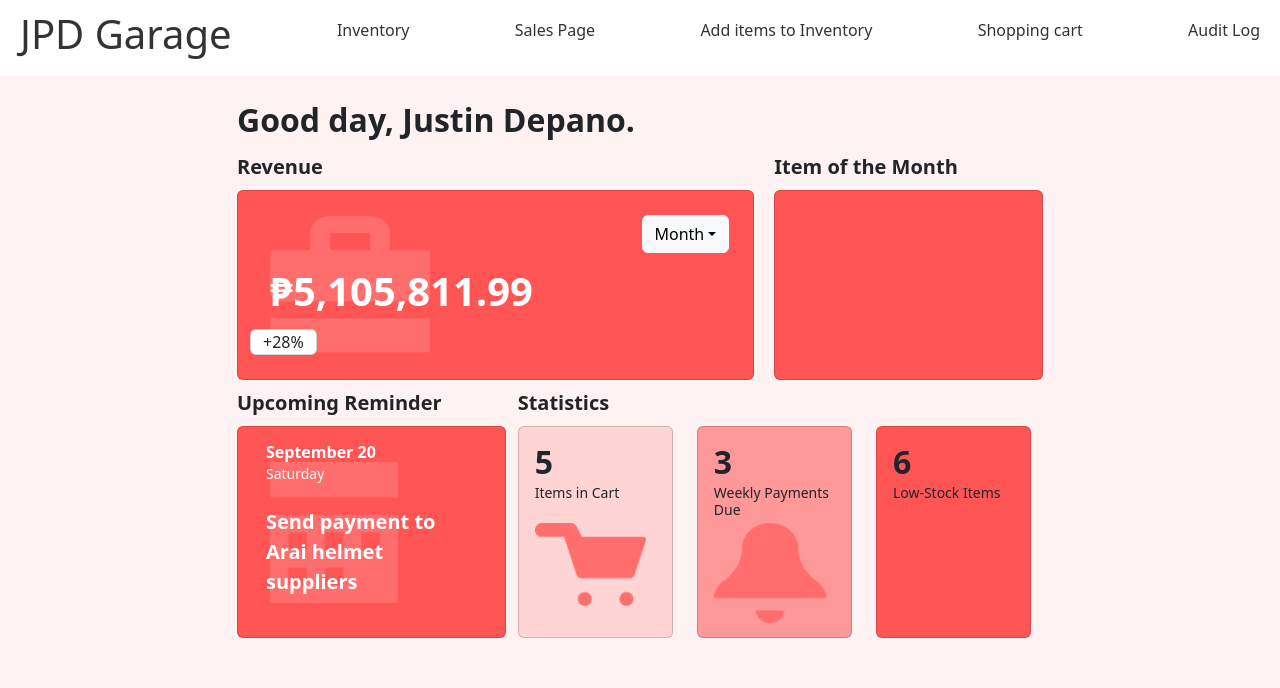
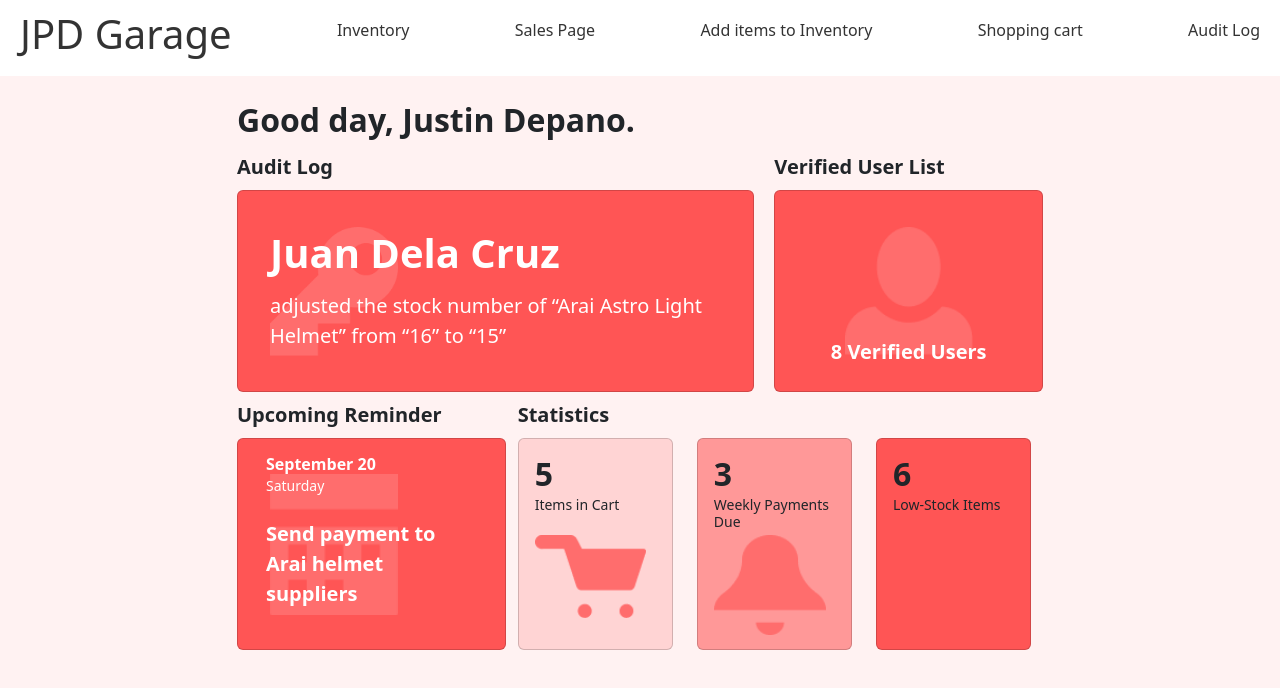
Before and after one commit to briangabini/CSSWENG-IMS, a React (Create React App) app in the folder frontend/: page /admin-control-center in a window 1280 px wide. Shown: the top 688 px of the page. Built offline with nearby package versions, Linux system fonts and the light colour scheme.

Commit message:
Updated AdminControlCenter.js

```diff
--- a/frontend/src/index.css
+++ b/frontend/src/index.css
@@ -127,3 +127,17 @@ header a {
   background-position-y: 6rem;
   background-size: 7rem;
 }
+
+.overlay-audit-log{
+  background: url(../public/icon_key_.png);
+  background-repeat: no-repeat;
+  background-position: 2rem;
+  background-size: 8rem;
+}
+
+.overlay-user-list{
+  background: url(../public/icon_person_.png);
+  background-repeat: no-repeat;
+  background-position: 50%;
+  background-size: 8rem;
+}
--- a/frontend/src/pages/AdminControlCenter.js
+++ b/frontend/src/pages/AdminControlCenter.js
@@ -14,26 +14,17 @@ const AdminControlCenter = () => {
             <Row >
                 <Col className='col-8'>
                     <Row className='fw-bold txt-20 my-2'>
-                        Revenue
+                        Audit Log
                     </Row>
                     <Row className='me-2'>
-                        <Card className='p-4 bg-main-dominant-red overlay-revenue'>
+                        <Card className='p-4 bg-main-dominant-red overlay-audit-log'>
                             <Row>
-                                <DropdownButton id="dropdown-item-button" title="Month" align="end"
-                                                className='d-flex flex-row-reverse'
-                                                variant='light'>
-                                    <Dropdown.Item as="button">Day</Dropdown.Item>
-                                    <Dropdown.Item as="button">Month</Dropdown.Item>
-                                    <Dropdown.Item as="button">Year</Dropdown.Item>
-                                </DropdownButton>
+                                <Col className='m-2 txt-white fs-1 fw-bold'>Juan Dela Cruz</Col>
                             </Row>
                             <Row>
-                                <Col className='m-2 txt-white fs-1 fw-bold'>₱5,105,811.99</Col>
-                            </Row>
-                            <Row>
-                                <Card className='w-auto'>
-                                    +28%
-                                </Card>
+                                <Col className='ms-2 mb-3 txt-white fs-5'>
+                                    adjusted the stock number of “Arai Astro Light Helmet” from “16” to “15”
+                                </Col>
                             </Row>
                         </Card>
                     </Row>
@@ -41,11 +32,15 @@ const AdminControlCenter = () => {
 
                 <Col className='col-4 d-flex flex-column'>
                     <Row className='fw-bold txt-20 my-2'>
-                        Item of the Month
+                        Verified User List
                     </Row>
                     <Row className='flex-grow-1'>
-                        <Card className='bg-main-dominant-red w-100 p-4' >
-                            {/* Content for the Card */}
+                        <Card className='bg-main-dominant-red w-100 p-4 overlay-user-list' >
+                            <Row className='h-100 d-flex align-items-end'>
+                                <Col className='text-center txt-white fw-bold fs-5'>
+                                    8 Verified Users
+                                </Col>
+                            </Row>
                         </Card>
                     </Row>
                 </Col>
```
Also changed, not shown: frontend/public/icon_key_.png (added), frontend/public/icon_person_.png (added).
